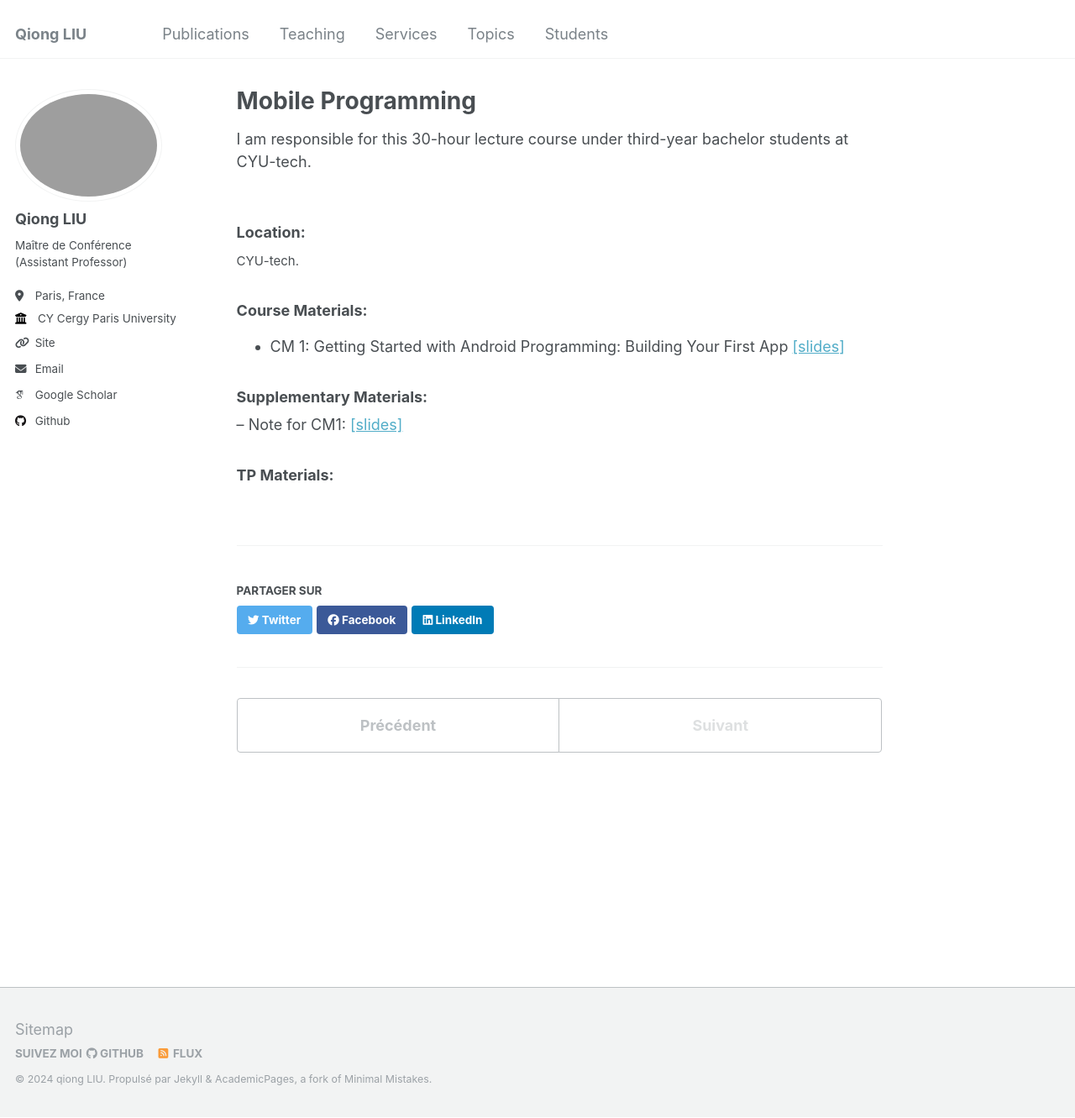
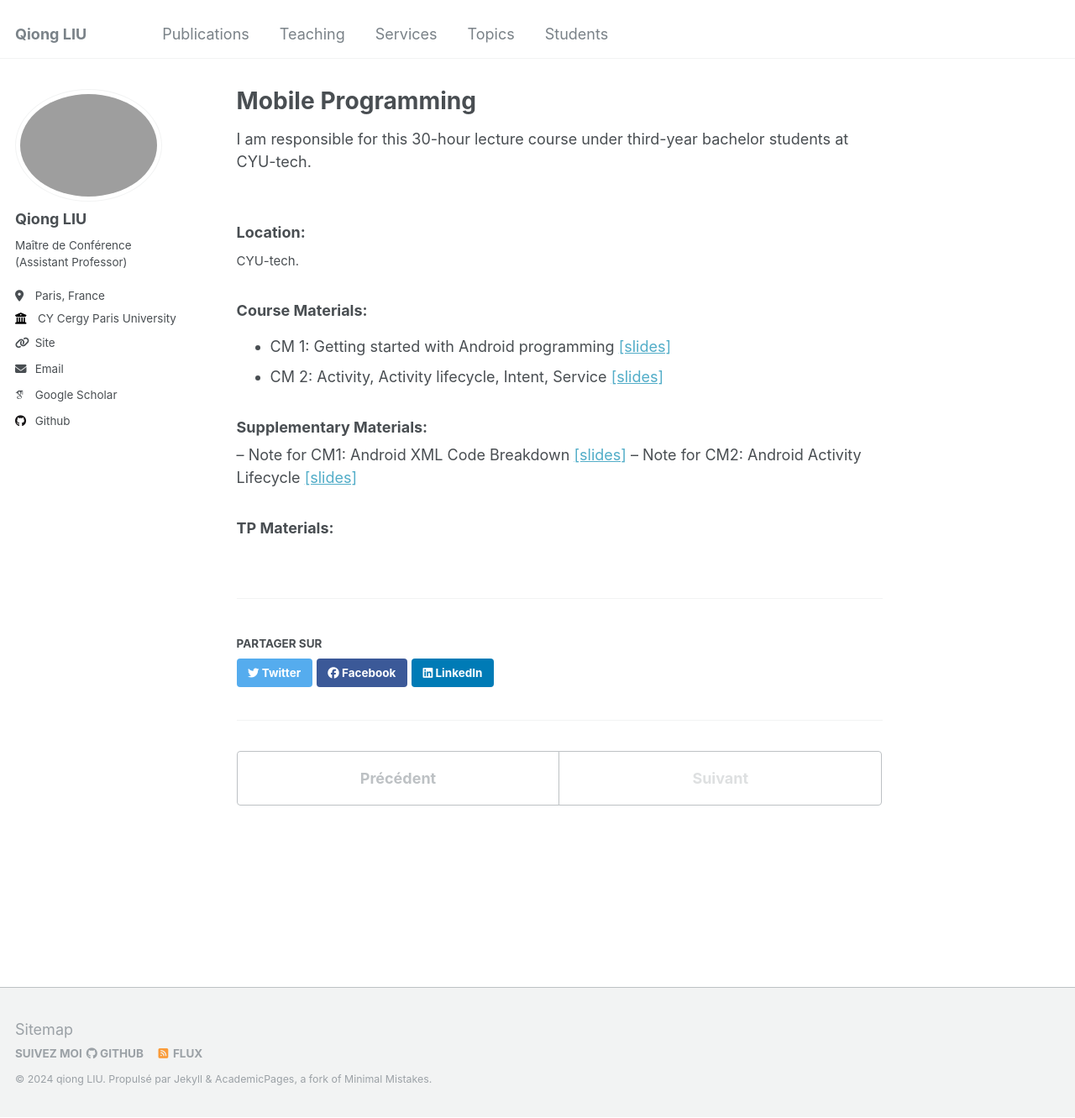
Before and after one commit to evesiphus/evesiphus.github.io, a Jekyll site: the page built from _teaching/2024-MP.md, in a window 1280 px wide and 1331 px high. Shown: the whole window at 84% size. Built offline with Jekyll 4.4.1, drawn with Linux system fonts in a browser that asks for light colours; some web fonts are replaced.

Commit message:
Update 2024-MP.md

```diff
--- a/_teaching/2024-MP.md
+++ b/_teaching/2024-MP.md
@@ -15,10 +15,11 @@ hours: "30h (CM+TP)"
 <span style="font-size: smaller;">CYU-tech.</span>
 
 ### Course Materials:
-- CM 1: Getting Started with Android Programming: Building Your First App [[slides]](https://evesiphus.github.io/assets/teaching/MobileProgramming/Mobile_Programming_CM1.pdf)
-
+- CM 1: Getting started with Android programming [[slides]](https://evesiphus.github.io/assets/teaching/MobileProgramming/Mobile_Programming_CM1.pdf)
+- CM 2: Activity, Activity lifecycle, Intent, Service [[slides]](https://evesiphus.github.io/assets/teaching/MobileProgramming/MP_CM2.pdf)
 
 ### Supplementary Materials:
--- Note for CM1: [[slides]](https://evesiphus.github.io/assets/teaching/MobileProgramming/Lecture1Note.pdf)
+-- Note for CM1: Android XML Code Breakdown [[slides]](https://evesiphus.github.io/assets/teaching/MobileProgramming/Lecture1Note.pdf)
+-- Note for CM2: Android Activity Lifecycle [[slides]](https://evesiphus.github.io/assets/teaching/MobileProgramming/MP_note2.pdf)
 
 ### TP Materials:
```
